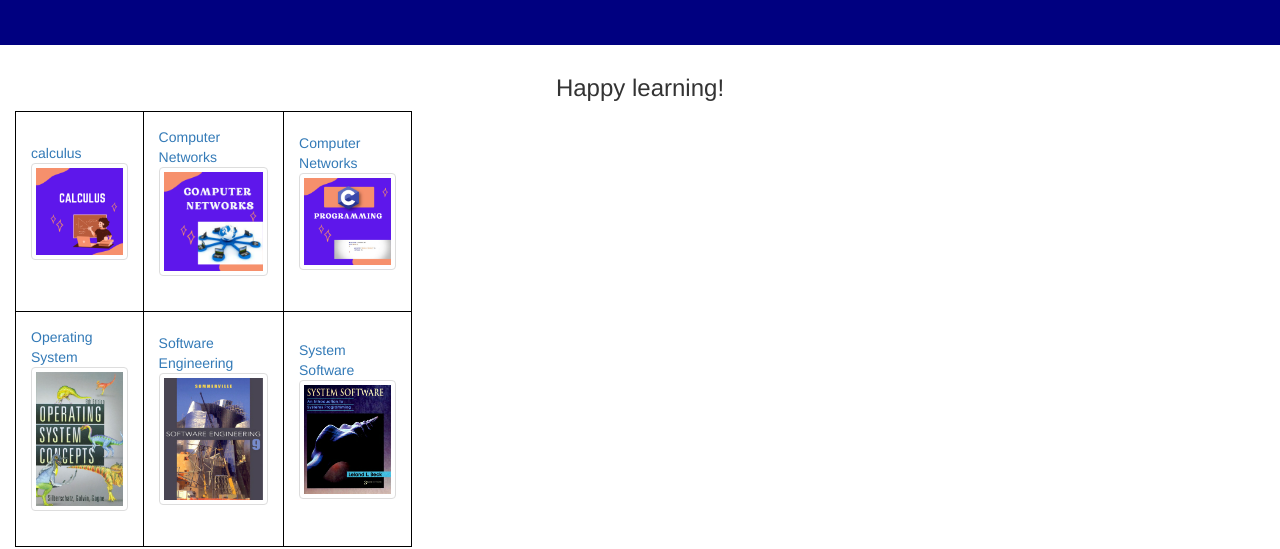
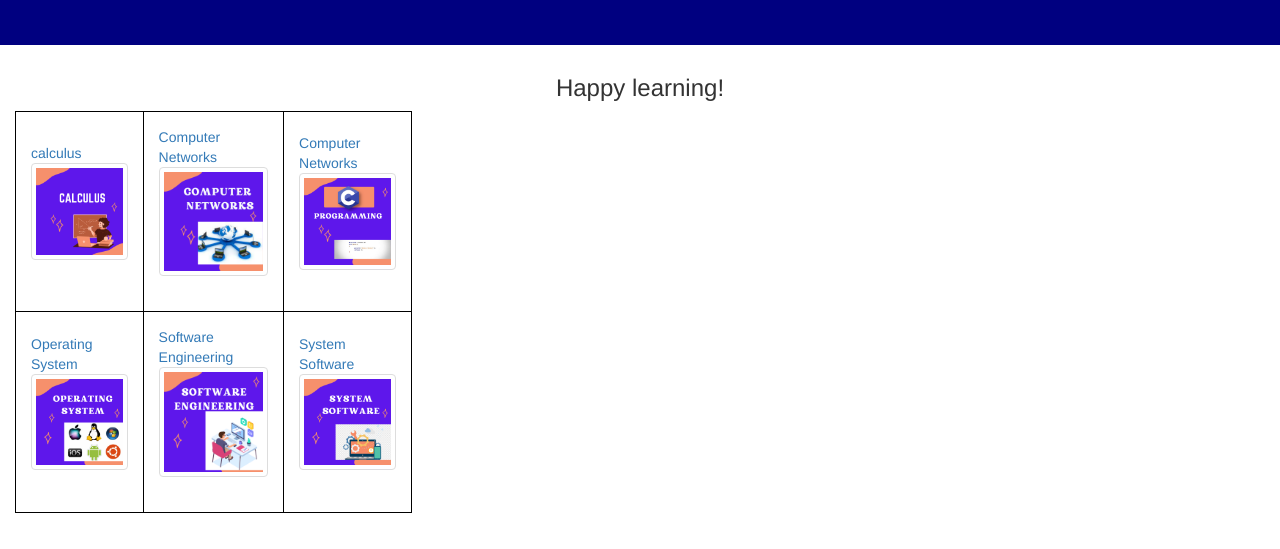
Before and after one commit to Amruta-kabade/LearnIt, a plain HTML site: page index.html in a window 1280 px wide. Shown: the part 260-809 px from the top of the page. Drawn offline with nearby package versions, Linux system fonts and the light colour scheme.

Commit message:
newimages

```diff
--- a/index.html
+++ b/index.html
@@ -47,9 +47,9 @@
             </tr>
 
             <tr>
-                <td> <a href = "./os.html">Operating System <img class = "thumbnail img-responsive" src="./images/os.png" alt = "textbook" /></a></td>
-                <td>  <a href="./se.html">Software Engineering <img class ="thumbnail img-responsive" src="./images/se.png" alt="textbook" /></a> </td>
-                <td> <a href = "./ss.html">System Software <img class = "thumbnail img-responsive" src="./images/ss.png" alt = "textbook" /></a></td>
+                <td> <a href = "./os.html">Operating System <img class = "thumbnail img-responsive" src="./thumbnail/OS.png" alt = "textbook" /></a></td>
+                <td>  <a href="./se.html">Software Engineering <img class ="thumbnail img-responsive" src="./thumbnail/SE.png" alt="textbook" /></a> </td>
+                <td> <a href = "./ss.html">System Software <img class = "thumbnail img-responsive" src="./thumbnail/SS.png" alt = "textbook" /></a></td>
 
             </tr>
 
```
Also changed, not shown: thumbnail/OS.png (added), thumbnail/SE.png (added), thumbnail/SS.png (added).
